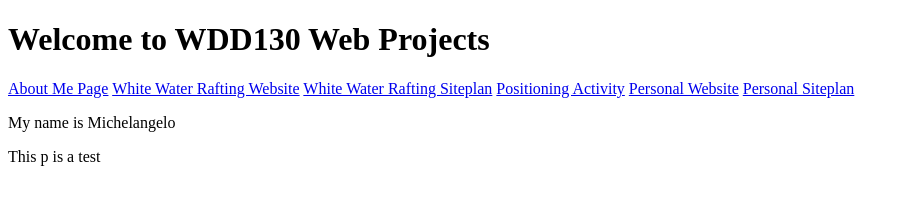
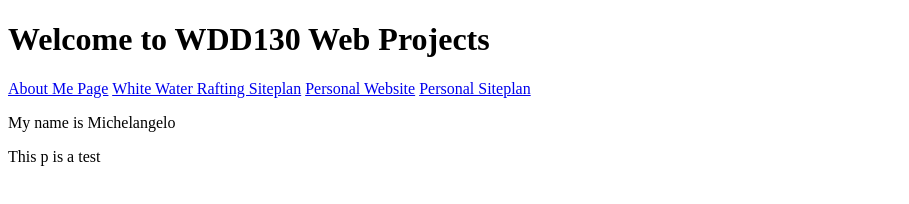
Before and after one commit to michelangeloPezzini/Dry_Oar, a plain HTML site: page index.html in a window 1280 px wide. Shown: the whole page, without its empty margins (0-909 px from the left). Drawn offline with Linux system fonts and the light colour scheme.

Commit message:
Update index.html

```diff
--- a/index.html
+++ b/index.html
@@ -12,9 +12,7 @@
   <h1>Welcome to WDD130 Web Projects</h1>
   <nav>
     <a href="about/about.html">About Me Page</a>
-    <a href="wwr/index.html">White Water Rafting Website</a>
     <a href="wwr/site-plan-rafting.html">White Water Rafting Siteplan</a>
-    <a href="positioning.html">Positioning Activity</a>
     <a href="#">Personal Website</a>
     <a href="#">Personal Siteplan</a>
   </nav>
```
